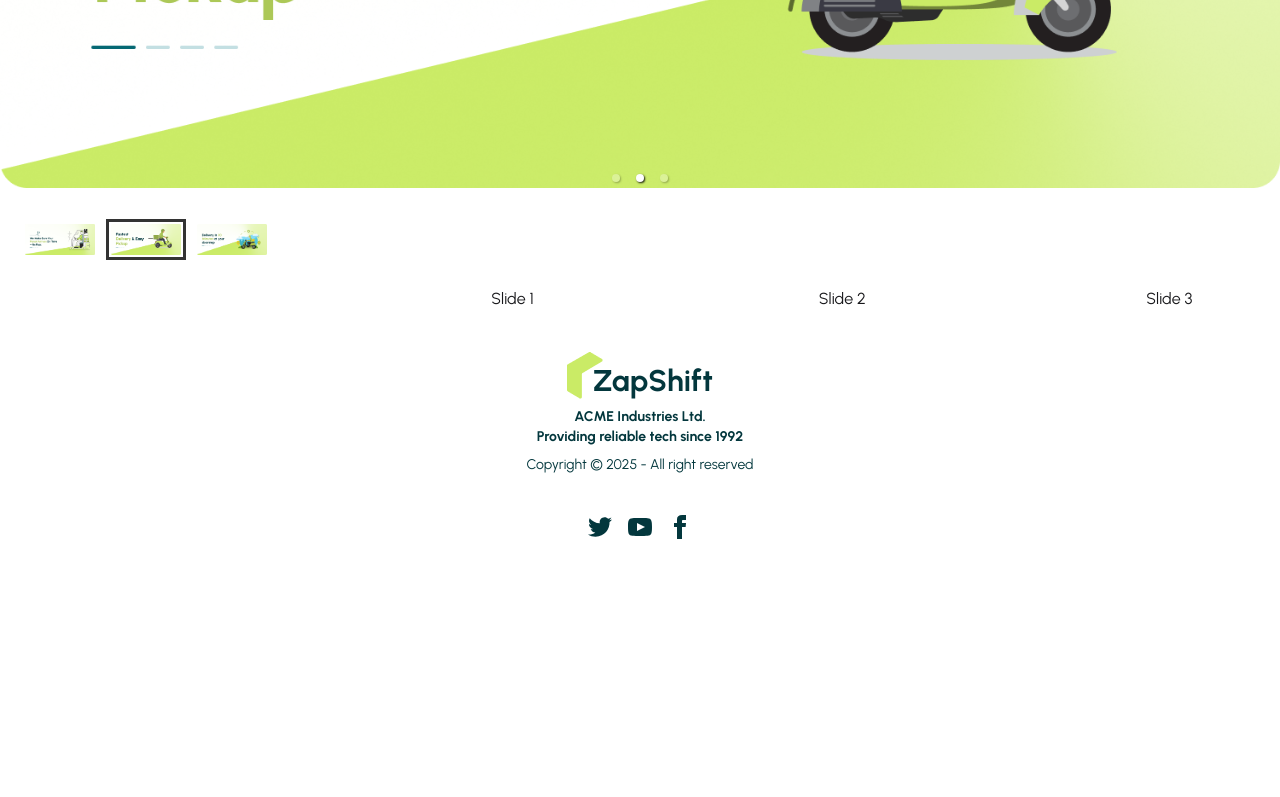
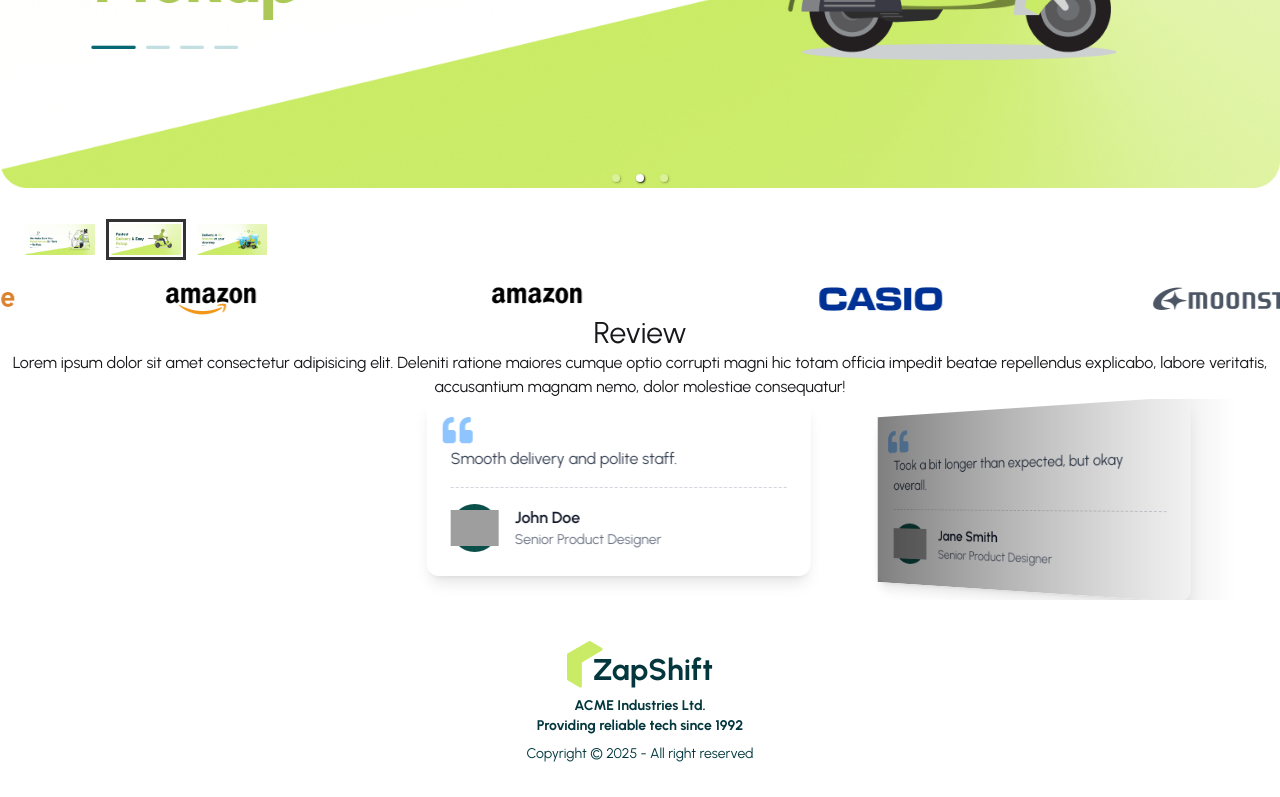
Before and after one commit to MasumRezaMunna/Zap-Shift-Client, a React (Vite) app in the folder zap-shift-client/: page / in a window 1280 px wide. Shown: the part 444-1241 px from the top of the page. Before the commit the page ends 1023 px from the top, so only its background shows below. Built offline with nearby package versions, Linux system fonts and the light colour scheme; grey boxes are pictures that could not be loaded.

Commit message:
design review card and use ai

```diff
--- /dev/null
+++ b/zap-shift-client/public/reviews.json
@@ -0,0 +1,98 @@
+[
+  {
+    "id": "5f47ac10b4f1c03e8c123456",
+    "user_email": "john.doe@example.com",
+    "userName": "John Doe",
+    "delivery_email": "delivery1@example.com",
+    "ratings": 4.5,
+    "review": "Smooth delivery and polite staff.",
+    "parcel_id": "5f47ac10b4f1c03e8c654321",
+    "pick_up_email": "pickup1@example.com",
+    "user_photoURL": "https://randomuser.me/api/portraits/men/10.jpg",
+    "date": "2024-05-08T14:30:00.000Z"
+  },
+  {
+    "id": "5f47ac10b4f1c03e8c234567",
+    "user_email": "jane.smith@example.com",
+    "userName": "Jane Smith",
+    "delivery_email": "delivery2@example.com",
+    "ratings": 3.8,
+    "review": "Took a bit longer than expected, but okay overall.",
+    "parcel_id": "5f47ac10b4f1c03e8c765432",
+    "pick_up_email": "pickup2@example.com",
+    "user_photoURL": "https://randomuser.me/api/portraits/women/25.jpg",
+    "date": "2024-06-10T10:15:00.000Z"
+  },
+  {
+    "id": "5f47ac10b4f1c03e8c345678",
+    "user_email": "alex.brown@example.com",
+    "userName": "Alex Brown",
+    "delivery_email": "delivery3@example.com",
+    "ratings": 5.0,
+    "review": "Excellent service! Fast and secure.",
+    "parcel_id": "5f47ac10b4f1c03e8c876543",
+    "pick_up_email": "pickup3@example.com",
+    "user_photoURL": "https://randomuser.me/api/portraits/men/34.jpg",
+    "date": "2024-07-01T08:50:00.000Z"
+  },
+  {
+    "id": "5f47ac10b4f1c03e8c456789",
+    "user_email": "lisa.white@example.com",
+    "userName": "Lisa White",
+    "delivery_email": "delivery4@example.com",
+    "ratings": 4.2,
+    "review": "Very responsive and professional.",
+    "parcel_id": "5f47ac10b4f1c03e8c987654",
+    "pick_up_email": "pickup4@example.com",
+    "user_photoURL": "https://randomuser.me/api/portraits/women/12.jpg",
+    "date": "2024-07-15T09:10:00.000Z"
+  },
+  {
+    "id": "5f47ac10b4f1c03e8c567890",
+    "user_email": "david.lee@example.com",
+    "userName": "David Lee",
+    "delivery_email": "delivery5@example.com",
+    "ratings": 2.9,
+    "review": "Late delivery and no updates. Disappointed.",
+    "parcel_id": "5f47ac10b4f1c03e8c098765",
+    "pick_up_email": "pickup5@example.com",
+    "user_photoURL": "https://randomuser.me/api/portraits/men/19.jpg",
+    "date": "2024-08-02T16:45:00.000Z"
+  },
+  {
+    "id": "5f47ac10b4f1c03e8c678901",
+    "user_email": "nina.khan@example.com",
+    "userName": "Nina Khan",
+    "delivery_email": "delivery6@example.com",
+    "ratings": 4.9,
+    "review": "Superb experience! Highly recommended.",
+    "parcel_id": "5f47ac10b4f1c03e8c109876",
+    "pick_up_email": "pickup6@example.com",
+    "user_photoURL": "https://randomuser.me/api/portraits/women/8.jpg",
+    "date": "2024-08-10T12:00:00.000Z"
+  },
+  {
+    "id": "5f47ac10b4f1c03e8c789012",
+    "user_email": "michael.jordan@example.com",
+    "userName": "Michael Jordan",
+    "delivery_email": "delivery7@example.com",
+    "ratings": 3.3,
+    "review": "Decent service but packaging could be better.",
+    "parcel_id": "5f47ac10b4f1c03e8c210987",
+    "pick_up_email": "pickup7@example.com",
+    "user_photoURL": "https://randomuser.me/api/portraits/men/22.jpg",
+    "date": "2024-08-14T18:20:00.000Z"
+  },
+  {
+    "id": "5f47ac10b4f1c03e8c890123",
+    "user_email": "emma.watson@example.com",
+    "userName": "Emma Watson",
+    "delivery_email": "delivery8@example.com",
+    "ratings": 4.7,
+    "review": "Fast, safe, and friendly delivery service.",
+    "parcel_id": "5f47ac10b4f1c03e8c321098",
+    "pick_up_email": "pickup8@example.com",
+    "user_photoURL": "https://randomuser.me/api/portraits/women/5.jpg",
+    "date": "2024-08-20T07:30:00.000Z"
+  }
+]
--- a/zap-shift-client/src/pages/Brands/Brands.jsx
+++ b/zap-shift-client/src/pages/Brands/Brands.jsx
@@ -1,31 +1,46 @@
 import React from "react";
 import "swiper/css";
 import { Swiper, SwiperSlide } from "swiper/react";
-import amazon from '../../assets/brands/amazon.png'
-import amazon_vector from '../../assets/brands/amazon_vector.png'
-import casio from '../../assets/brands/casio.png'
-import moonster from '../../assets/brands/moonstar.png'
-import randstad from '../../assets/brands/randstad.png'
-import star from '../../assets/brands/star.png'
-import start_people from '../../assets/brands/start_people.png'
+import amazon from "../../assets/brands/amazon.png";
+import amazon_vector from "../../assets/brands/amazon_vector.png";
+import casio from "../../assets/brands/casio.png";
+import moonster from "../../assets/brands/moonstar.png";
+import randstad from "../../assets/brands/randstad.png";
+import star from "../../assets/brands/star.png";
+import start_people from "../../assets/brands/start_people.png";
+import { Autoplay } from "swiper/modules";
+
+const brandLogos = [
+  amazon,
+  amazon_vector,
+  casio,
+  moonster,
+  randstad,
+  star,
+  start_people,
+];
 
 const Brands = () => {
   return (
-    <Swiper slidesPerView={4}
-        centeredSlides={true}
-        spaceBetween={30}
-        grabCursor={true}
-        pagination={{
-          clickable: true,}}>
-      <SwiperSlide>Slide 1</SwiperSlide>
-      <SwiperSlide>Slide 2</SwiperSlide>
-      <SwiperSlide>Slide 3</SwiperSlide>
-      <SwiperSlide>Slide 4</SwiperSlide>
-      <SwiperSlide>Slide 5</SwiperSlide>
-      <SwiperSlide>Slide 6</SwiperSlide>
-      <SwiperSlide>Slide 7</SwiperSlide>
-      <SwiperSlide>Slide 8</SwiperSlide>
-      <SwiperSlide>Slide 9</SwiperSlide>
+    <Swiper
+      loop={true}
+      slidesPerView={4}
+      centeredSlides={true}
+      spaceBetween={30}
+      grabCursor={true}
+              modules={[Autoplay]}
+
+      autoplay={{
+        delay: 1000,
+        disableOnInteraction: false,
+      }}
+
+    >
+      {brandLogos.map((logo, index) => (
+        <SwiperSlide key={index}>
+          <img src={logo} alt="" />
+        </SwiperSlide>
+      ))}
     </Swiper>
   );
 };
--- a/zap-shift-client/src/pages/Home/Home/Home.jsx
+++ b/zap-shift-client/src/pages/Home/Home/Home.jsx
@@ -1,12 +1,16 @@
-import React from 'react';
-import Banner from '../../Banner/Banner';
-import Brands from '../../Brands/Brands';
+import React from "react";
+import Banner from "../../Banner/Banner";
+import Brands from "../../Brands/Brands";
+import Reviews from "../Reviews/Reviews";
+
+const reviewsPromise = fetch("/reviews.json").then((res) => res.json());
 
 const Home = () => {
   return (
     <div>
       <Banner></Banner>
       <Brands></Brands>
+      <Reviews reviewsPromise={reviewsPromise}></Reviews>
     </div>
   );
 };
--- /dev/null
+++ b/zap-shift-client/src/pages/Home/Reviews/ReviewCard.jsx
@@ -0,0 +1,34 @@
+import { FaQuoteLeft } from "react-icons/fa";
+
+function ReviewCard({ review }) {
+  const { userName, review: testimonial, user_photoURL } = review;
+  return (
+    <div className="max-w-sm bg-white shadow-lg rounded-xl p-6 relative">
+      {/* Quote Icon */}
+      <FaQuoteLeft className="text-blue-300 text-3xl absolute top-4 left-4" />
+
+      {/* Text */}
+      <p className="mt-6 text-gray-700">
+        {testimonial}
+      </p>
+
+      {/* Separator */}
+      <hr className="my-4 border-dashed border-gray-300" />
+
+      {/* Author Info */}
+      <div className="flex items-center space-x-4 mt-2">
+        {/* Avatar */}
+        <div className="w-12 h-12 rounded-full bg-teal-900 flex items-center justify-center text-white font-bold">
+          <img src={user_photoURL} alt="" />
+        </div>
+
+        {/* Name & Role */}
+        <div>
+          <h3 className="font-semibold text-gray-900"> {userName}</h3>
+          <p className="text-gray-500 text-sm">Senior Product Designer</p>
+        </div>
+      </div>
+    </div>
+  );
+}
+export default ReviewCard;
--- /dev/null
+++ b/zap-shift-client/src/pages/Home/Reviews/Reviews.jsx
@@ -0,0 +1,45 @@
+import React, { use } from 'react';
+import { EffectCoverflow, Pagination } from 'swiper/modules';
+import { Swiper, SwiperSlide } from 'swiper/react';
+import ReviewCard from './ReviewCard';
+
+const Reviews = ({reviewsPromise}) => {
+    const reviews = use(reviewsPromise)
+    console.log(reviews);
+    return (
+
+        <div>
+            <div className='text-center'>
+                <h3 className='text-3xl text-center'>Review</h3>
+                <p>Lorem ipsum dolor sit amet consectetur adipisicing elit. Deleniti ratione maiores cumque optio corrupti magni hic totam officia impedit beatae repellendus explicabo, labore veritatis, accusantium magnam nemo, dolor molestiae consequatur!</p>
+            </div>
+            <>
+            <Swiper
+        effect={'coverflow'}
+        grabCursor={true}
+        centeredSlides={true}
+        slidesPerView={3}
+        coverflowEffect={{
+          rotate: 50,
+          stretch: 0,
+          depth: 100,
+          modifier: 1,
+          slideShadows: true,
+        }}
+        pagination={true}
+        modules={[EffectCoverflow, Pagination]}
+        className="mySwiper"
+      >
+        {
+            reviews.map(review => <SwiperSlide key={review.id}>
+                <ReviewCard review={review}></ReviewCard>
+            </SwiperSlide>)
+        }
+
+      </Swiper>
+    </>
+        </div>
+    );
+};
+
+export default Reviews;
```
Lines whose indentation alone changed are shown as unchanged.
